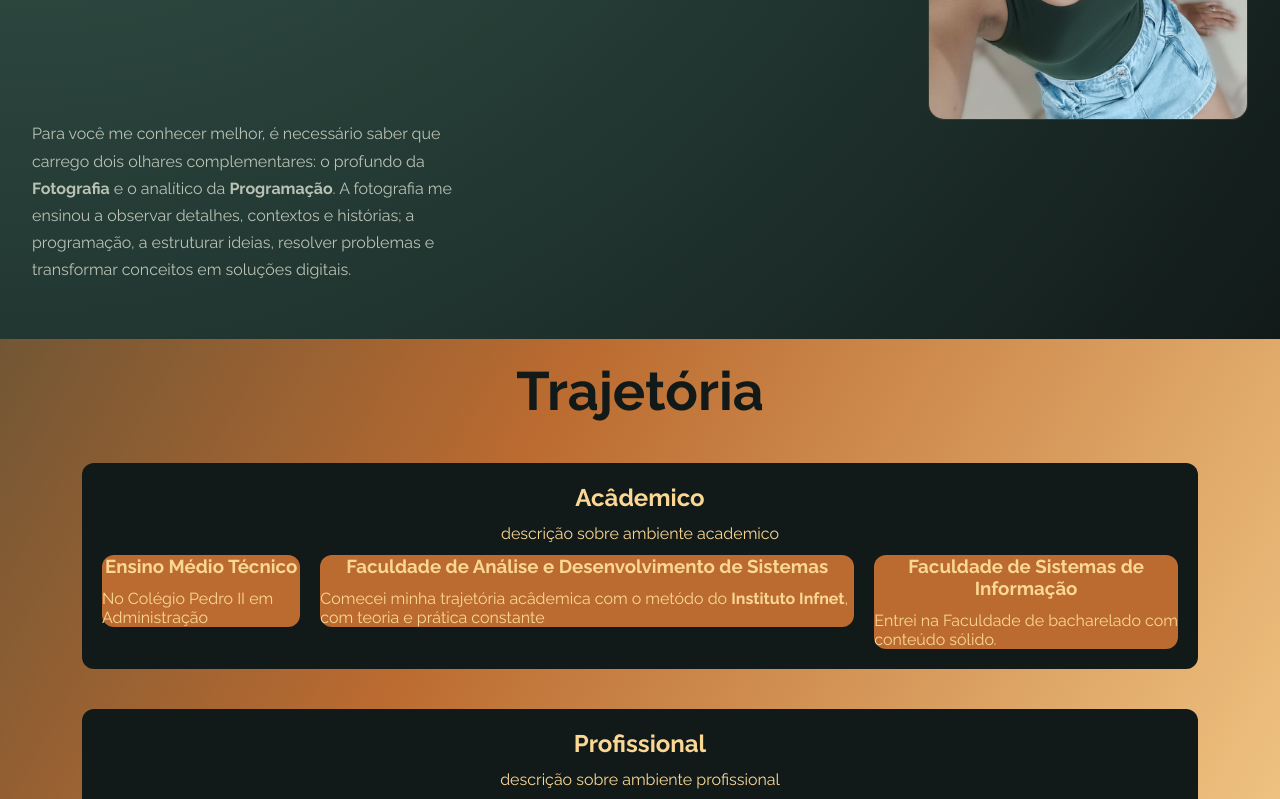
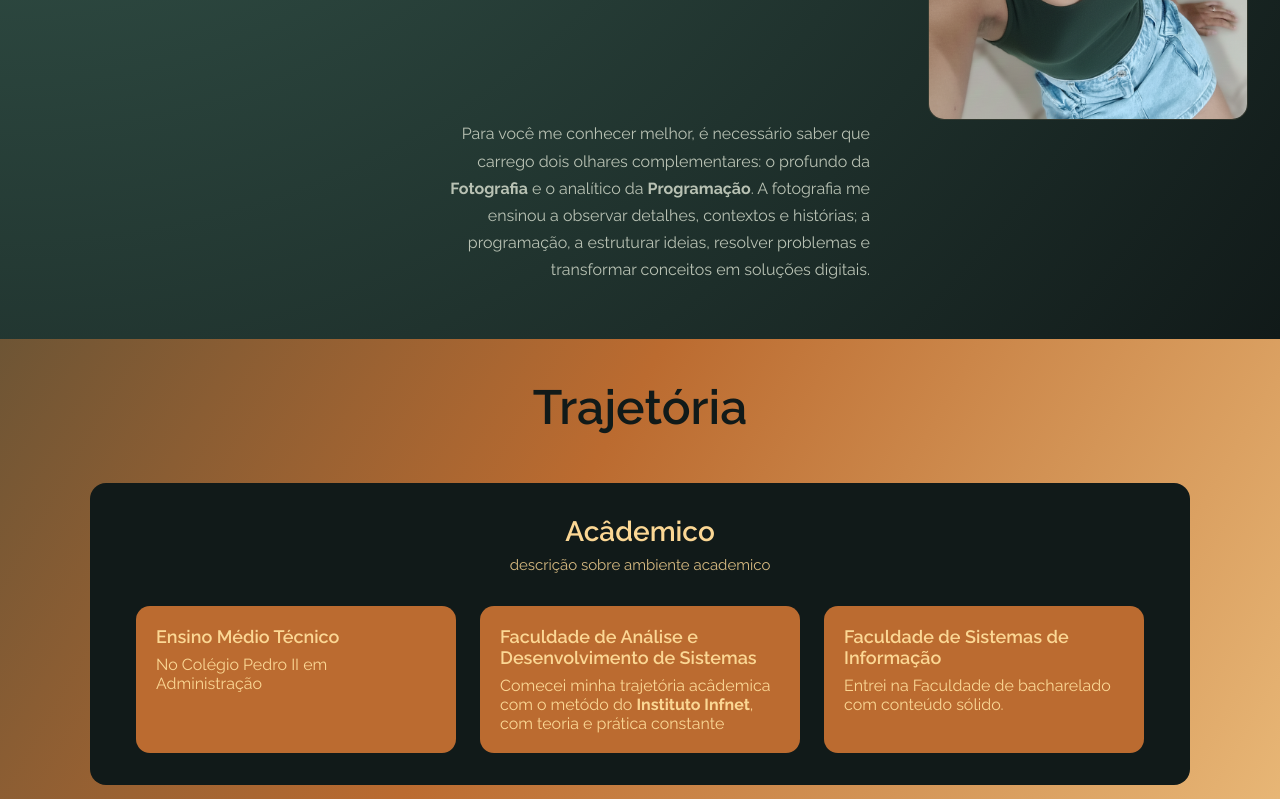
Before and after one commit to gabrielaguedes12/portfolio-moon, a React (Create React App) app: page / in a window 1280 px wide. Shown: the part 700-1499 px from the top of the page. Built offline with nearby package versions, Linux system fonts and the light colour scheme.

Commit message:
trajetoria modificado

```diff
--- a/src/components/Hero/Hero.scss
+++ b/src/components/Hero/Hero.scss
@@ -12,6 +12,7 @@
  display: flex;
  flex-direction:column;
   align-items: center;
+  height: 50%;
 }
 
 //nomes
@@ -26,6 +27,8 @@
   z-index: 2;
   position: relative;
   display: flex;
+  text-align: end;
+  justify-content: center;
 }
 
 //descricao
@@ -40,7 +43,8 @@
 .perfilImagem {
   display: flex;
   justify-content: flex-end;
-
+  z-index: 1;
+  position: relative;
 }
 
 //estilo
--- a/src/components/Trajectory/Trajectory.scss
+++ b/src/components/Trajectory/Trajectory.scss
@@ -2,51 +2,81 @@
 @import "../../styles/global.scss";
 
 .Trajectory {
-    padding: 20px;
+    padding: 40px 20px;
 
     .titulo {
-        font-size: 54px;
+        font-size: 48px;
+        font-weight: 600;
         text-align: center;
         color: $moon-deep;
-        margin-bottom: 40px;
+        margin-bottom: 48px;
     }
 
     .academico,
     .trabalho {
         background-color: $moon-deep;
-        border-radius: 12px;
+        border-radius: 16px;
         color: $moon-light;
-        padding: 20px;
-        margin: 0 auto 40px;
-        width: 90%;
+        padding: 32px;
+        margin: 0 auto 56px;
+        max-width: 1100px;
     }
 
-    .titulo_card,
-    .descricao_card,
+    .titulo_card {
+        font-size: 28px;
+        font-weight: 600;
+        text-align: center;
+        margin-bottom: 8px;
+    }
+
+    .descricao_card {
+        font-size: 15px;
+        text-align: center;
+        opacity: 0.85;
+        margin-bottom: 32px;
+    }
+
     .titulo_escolar,
-    .titulo_profissional
-     {
-        text-align: center;
-        margin-bottom: 12px;
+    .titulo_profissional {
+        font-size: 18px;
+        font-weight: 600;
+        margin-bottom: 8px;
+        text-align: left;
     }
 
     //card academico
     .cardAcademico,
     .cardProfissional {
         display: flex;
-        justify-content: space-between;
-        gap: 20px;
+        justify-content: center;
+        gap: 24px;
         align-items: stretch;
     }
+
+    .cardAcademico > div,
+  .cardProfissional > div {
+    background-color: $moon-purple;
+    border-radius: 14px;
+    padding: 20px;
+    flex: 1;
+    max-width: 320px;
+    display: flex;
+    flex-direction: column;
+    transition: all 0.3s ease;
+  }
+
+  .cardAcademico > div:hover,
+  .cardProfissional > div:hover {
+    transform: translateY(-6px);
+    box-shadow: 0 12px 30px rgba(0, 0, 0, 0.35);
+  }
 
     .ensinoMedio,
     .faculdadeInfnet,
     .faculdadeUnisuam {
         background-color: $moon-purple;
         border-radius: 12px;
-        height: 30%;
         width: auto;
-
     }
 
     .emgepron,
@@ -55,15 +85,12 @@
         background-color: $moon-purple;
         border-radius: 12px;
         height: 30%;
-
-
     }
 
     @media (max-width: 768px) {
-  .cardAcademico,
-  .cardProfissional {
-    flex-direction: column;
-  }
+        .cardAcademico,
+        .cardProfissional {
+            flex-direction: column;
+        }
+    }
 }
-
-}
```
Also changed, not shown: src/components/Trajectory/Trajectory.jsx (+6 -3 lines).
